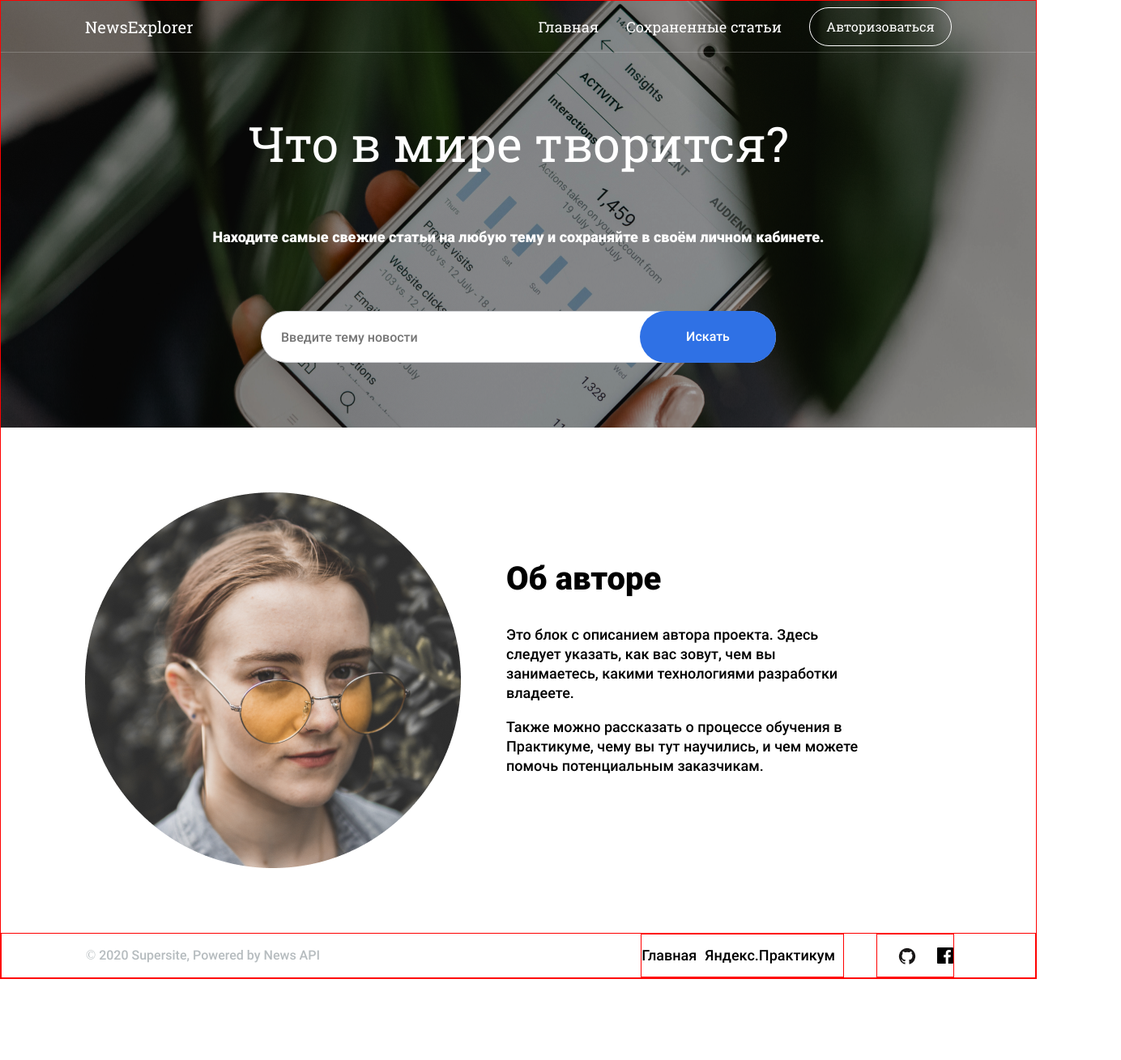
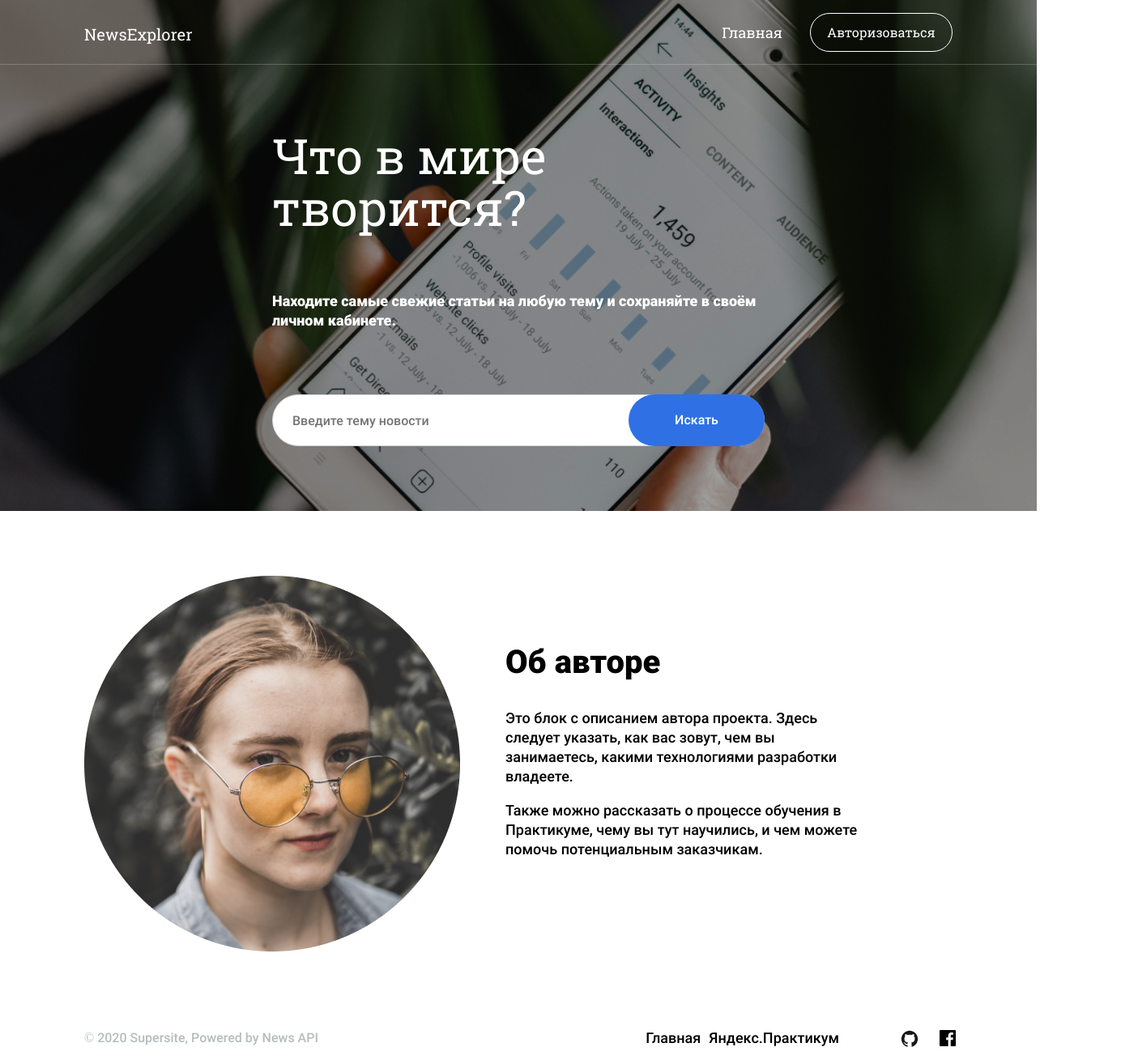
Before and after one commit to antonmakhnachev/news-explorer-frontend, a plain HTML site: page index.html in a window 1280 px wide. Shown: the whole page at 81% size, 1384 px wide, since content can reach past the window. Before the commit the page ends 1209 px from the top, so only its background shows below. Drawn offline with Linux system fonts and the light colour scheme.

Commit message:
modified styles

```diff
--- a/blocks/footer/__menu/footer_menu.css
+++ b/blocks/footer/__menu/footer_menu.css
@@ -2,7 +2,6 @@
 
 .footer__menu {
     display: flex;
-    border: 1px red solid;
     margin-left: auto;
     align-items: center;
 }
--- a/blocks/footer/__social/footer__social.css
+++ b/blocks/footer/__social/footer__social.css
@@ -5,6 +5,4 @@
     align-items: center;
     margin-left: 40px;
     margin-right: 100px;
-
-    border: 1px red solid;
 }
--- a/blocks/footer/footer.css
+++ b/blocks/footer/footer.css
@@ -4,7 +4,4 @@
 
 .footer{
     display: flex;
-
-    border: 1px red solid;
-
 }
--- a/blocks/header/__button/header__button.css
+++ b/blocks/header/__button/header__button.css
@@ -5,4 +5,5 @@
     height: 48px;
     background-color: transparent;
     color: white;
+    margin-right: 104px;
 }
--- a/blocks/header/__menu/menu__text.css
+++ b/blocks/header/__menu/menu__text.css
@@ -9,3 +9,7 @@
 .menu__text:hover {
     text-decoration: underline;
 }
+
+.menu__hiden {
+    display: none;
+}
--- a/blocks/header/__site-name/header__site-name.css
+++ b/blocks/header/__site-name/header__site-name.css
@@ -3,4 +3,6 @@
     font-family: "Roboto Slab";
     font-size: 20px;
     line-height: 24px;
+    margin: 30px 0 26px 104px;
+
 }
--- a/blocks/header/header.css
+++ b/blocks/header/header.css
@@ -9,4 +9,5 @@
     padding: 0 104px 0 104px;
     font-family: 'Roboto Slab';
     box-shadow: inset 0px -1px 0px rgba(255, 255, 255, 0.2);
+    width: 100%;
 }
--- a/blocks/main/main.css
+++ b/blocks/main/main.css
@@ -1,4 +1,8 @@
 .main {
+    display: flex;
+    flex-direction: column;
+    align-items: center;
     color: white;
     background-image: url(../../images/georgia-de-lotz.png);
+    background-size: cover;
 }
--- a/blocks/search/__input/search__input.css
+++ b/blocks/search/__input/search__input.css
@@ -1,5 +1,5 @@
 .search__input {
-    width: 608px;
+    width: 580px;
     height: 60px;
     border-radius: 100px;
     border: 1px solid #D1D2D6;
--- a/blocks/search/__title/search__title.css
+++ b/blocks/search/__title/search__title.css
@@ -1,9 +1,8 @@
 .search__title {
-    display: block;
-
     font-size: 60px;
     font-weight: normal;
     line-height: 64px;
-    margin-top: 80px;
+    margin-top: 0;
     font-family: 'Roboto Slab';
+    text-align: left;
 }
--- a/blocks/search/search.css
+++ b/blocks/search/search.css
@@ -7,5 +7,7 @@
 .search {
     display: flex;
     flex-direction: column;
-    align-items: center;
+    align-items: left;
+    width: 608px;
+    margin-top: 80px;
 }
--- a/index.html
+++ b/index.html
@@ -15,7 +15,7 @@
             <p class="header__site-name">NewsExplorer</p>
             <ul class="header__menu">
                 <li><a href="" class="menu__text">Главная</a></li>
-                <li><a href="" class="menu__text">Сохраненные статьи</a></li>
+                <li><a href="" class="menu__text menu__hiden">Сохраненные статьи</a></li>
             </ul>
             <button class="header__button button">Авторизоваться</button>
         </header>
@@ -29,6 +29,15 @@
             </div>
         </div>
     </section>
+
+    <section class="search-result">
+
+    </section>
+
+
+
+
+
 
     <section class="about">
         <img class="about__image" src="./images/image-03.png">
--- a/styles/index.css
+++ b/styles/index.css
@@ -16,5 +16,5 @@
     font-style: normal;
     font-weight: normal;
 
-    border: 1px red solid;
+    /* border: 1px red solid; */
 }
```
